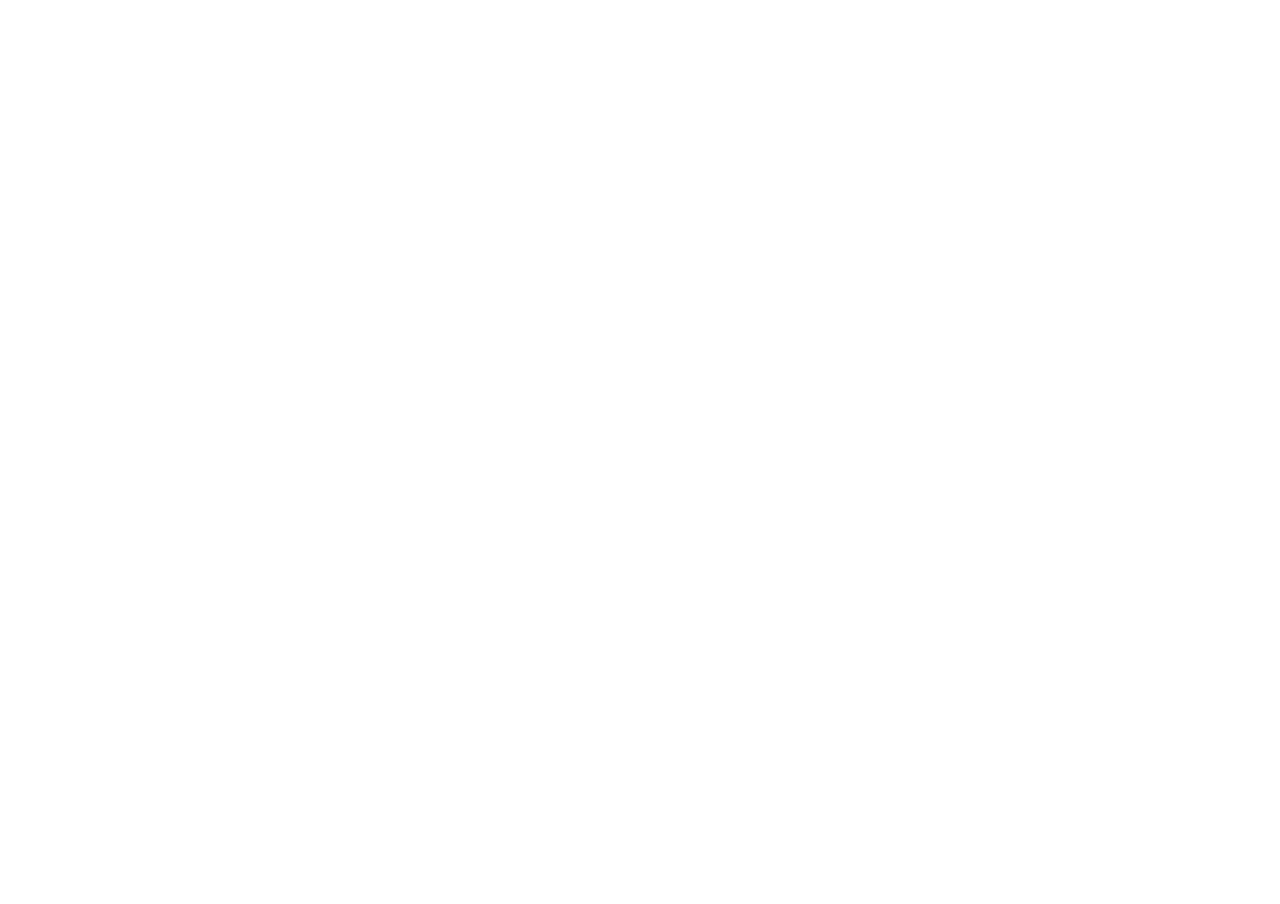
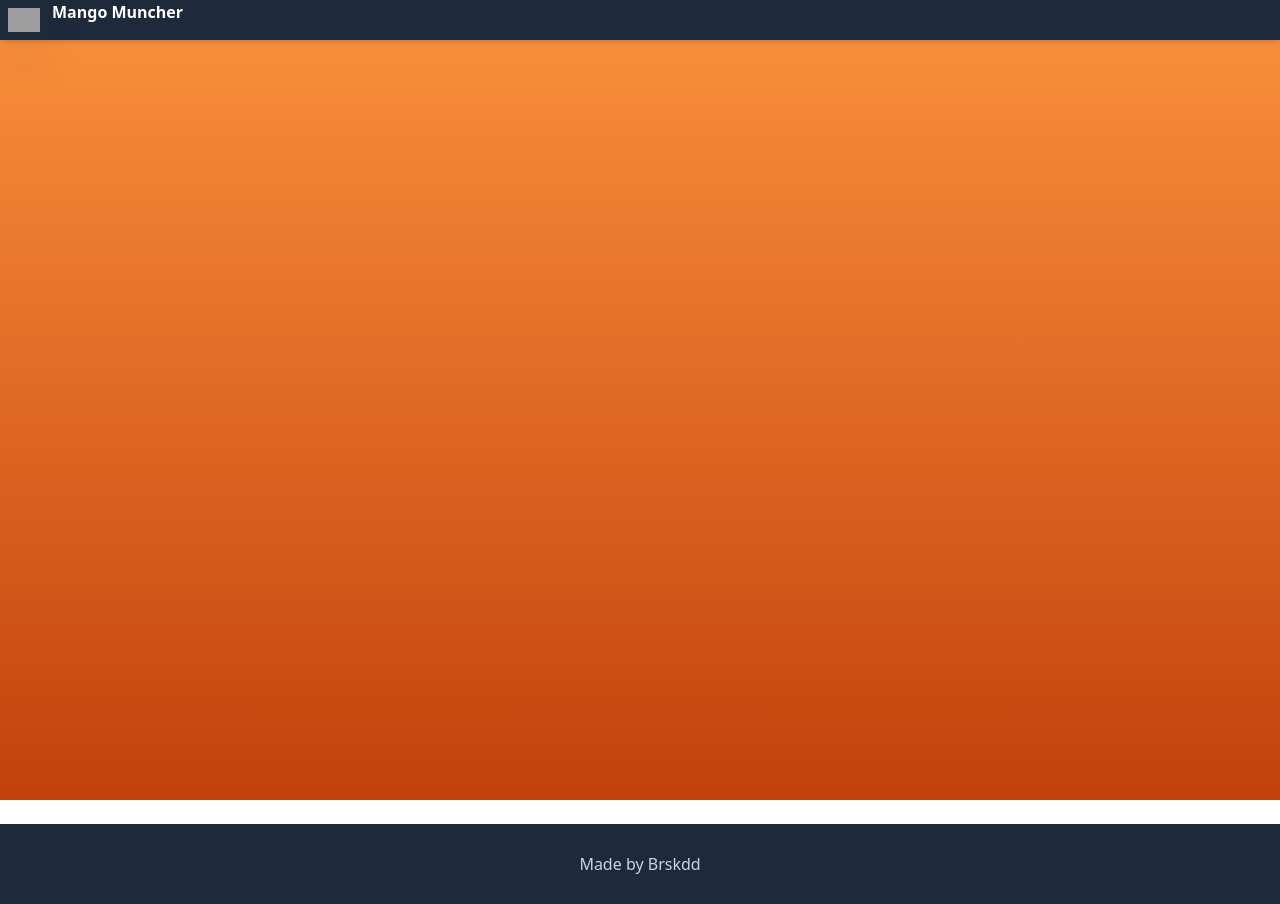
Before and after one commit to Brskdd/MangoMuncher, a website: page src/userpage.html in a window 1280 px wide. Before the commit the page ends 800 px from the top, so only its background shows below. Drawn offline with nearby package versions, Linux system fonts and the light colour scheme; grey boxes are pictures that could not be loaded.

Commit message:
boilerplate page for userpage

```diff
--- a/src/userpage.html
+++ b/src/userpage.html
@@ -3,6 +3,9 @@
 
 <head>
     <title>User Page</title>
+    <meta charset="UTF-8">
+    <meta name="viewport" content="width=device-width, height=device-height, initial-scale=1.0">
+    <script src="https://cdn.tailwindcss.com"></script>
 </head>
 
 <body>
@@ -20,7 +23,24 @@
         username = getCookieValue("username");
         console.log(username);
     </script>
+    <div class="bg-gradient-to-b from-orange-400 to-orange-700 h-screen flex">
+        <div class="flex-grow">
+            <div class="h-screen w-screen flex">
 
+            </div>
+            <br>
+            <!--Header-->
+            <div class="top-0 fixed w-full h-10 bg-slate-800 flex items-center shadow-md">
+                <img class="p-2 h-10 shadow-2xl"
+                    src="https://static.vecteezy.com/system/resources/previews/015/100/086/original/mango-transparent-background-free-png.png">
+                <a href="index" class="font-semibold font-sans text-white h-full text-center m-1">Mango Muncher</a>
+            </div>
+            <!--footer-->
+            <div class="bottom-0 w-full h-20 bg-slate-800 flex items-center justify-center">
+                <p class="text-slate-300 font-sans text-center">Made by Brskdd</p>
+            </div>
+        </div>
+    </div>
 </body>
 
 </html>
```
